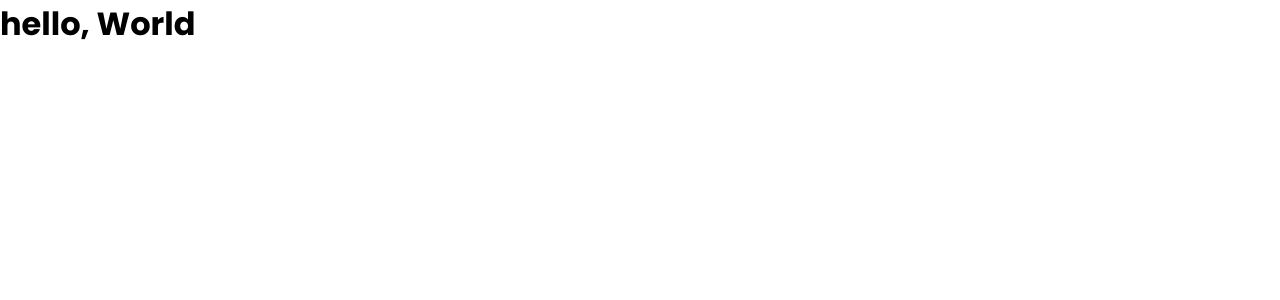
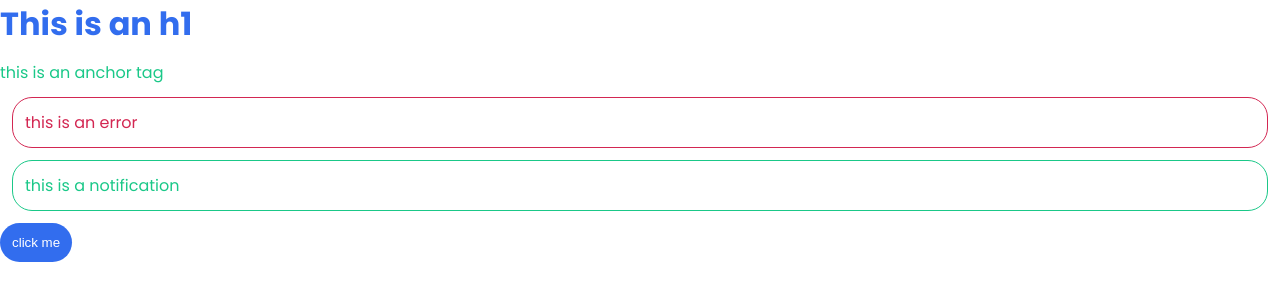
Before and after one commit to clpowe/simpleCSSLibrary, a website: page index.html in a window 1280 px wide. Drawn offline with Linux system fonts and the light colour scheme.

Commit message:
Variables and Partials

```diff
--- /dev/null
+++ b/_variables.scss
@@ -0,0 +1,13 @@
+// theme colors
+$primary: #326dee;
+$secondary: #1ac888;
+$error: #d32752;
+$info: #f6c31c;
+
+// spacing
+$base-padding: 0.75rem;
+$base-margin: 0.75rem;
+
+// borders
+$base-border-thickness: 1px;
+$base-border-radius: 20px;
--- a/gulpfile.js
+++ b/gulpfile.js
@@ -2,7 +2,7 @@ const { src, dest, watch, series } = require('gulp')
 const sass = require('gulp-sass')(require('sass'))
 
 function buildStyles() {
-	return src('index.scss').pipe(sass()).pipe(dest('css'))
+	return src('*.scss').pipe(sass()).pipe(dest('css'))
 }
 
 function watchTask() {
--- a/index.html
+++ b/index.html
@@ -7,6 +7,10 @@
 		<title>Complete SASS</title>
 	</head>
 	<body>
-		<h1>hello, World</h1>
+		<h1>This is an h1</h1>
+		<a href="#">this is an anchor tag</a>
+		<p class="error">this is an error</p>
+		<p class="notification">this is a notification</p>
+		<button>click me</button>
 	</body>
 </html>
--- a/index.scss
+++ b/index.scss
@@ -1,5 +1,7 @@
 // import google font
 @import url('https://fonts.googleapis.com/css2?family=Poppins:ital,wght@0,100;0,200;0,300;0,400;0,500;0,600;0,700;0,800;0,900;1,100;1,200;1,300;1,400;1,500;1,600;1,700;1,800;1,900&display=swap');
+
+@import 'variables';
 
 /* reset styles */
 * {
@@ -29,8 +31,41 @@ img {
   max-width: 100%;
 }
 
+
+
 h1 {
-  a {
-    color: red;
-  }
+  color: $primary;
+  margin-bottom: $base-margin;
 }
+
+a {
+  color: $secondary;
+}
+
+button {
+  color: white;
+  border: 0;
+  background: $primary;
+  border-radius: $base-border-radius;
+  padding: $base-padding;
+}
+
+.error {
+  color: $error;
+  border-color: $error;
+  border-style: solid;
+  margin: $base-margin;
+  padding: $base-padding;
+  border-radius: $base-border-radius;
+  border-width: $base-border-thickness;
+}
+
+.notification {
+  color: $secondary;
+  border-color: $secondary;
+  border-style: solid;
+  margin: $base-margin;
+  padding: $base-padding;
+  border-radius: $base-border-radius;
+  border-width: $base-border-thickness;
+}
```
Also changed, not shown: css/index.css.
